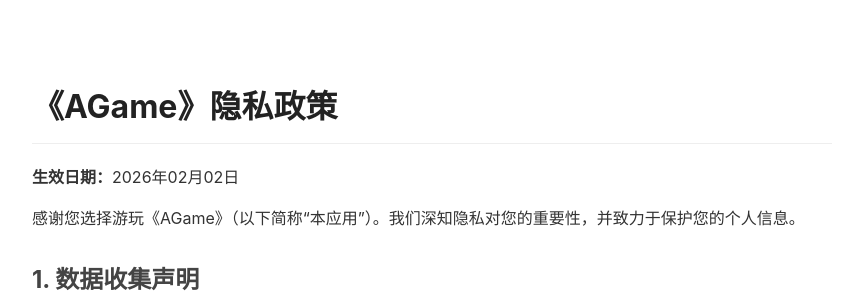
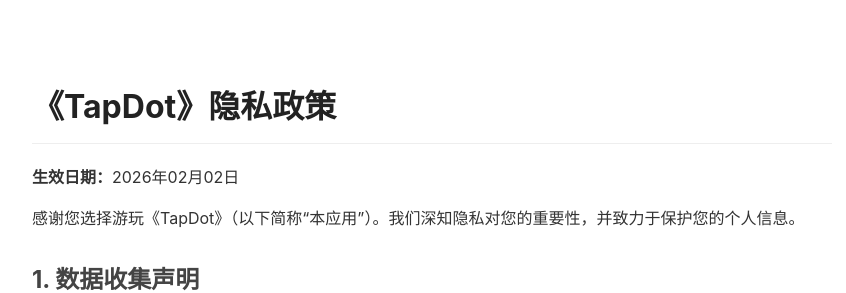
Before and after one commit to qinsheng9638/qinsheng9638.github.io, a plain HTML site: page index.html in a window 1280 px wide. Shown: the top 293 px of the page, without its empty margins (208-1054 px from the left). Drawn offline with Linux system fonts and the light colour scheme.

Commit message:
Update index.html

```diff
--- a/index.html
+++ b/index.html
@@ -3,7 +3,7 @@
 <head>
     <meta charset="UTF-8">
     <meta name="viewport" content="width=device-width, initial-scale=1.0">
-    <title>《AGame》隐私政策</title>
+    <title>《TapDot》隐私政策</title>
     <style>
         body { font-family: -apple-system, 'Helvetica Neue', sans-serif; max-width: 800px; margin: 40px auto; padding: 20px; line-height: 1.6; color: #333; }
         h1 { color: #222; border-bottom: 1px solid #eee; padding-bottom: 10px; }
@@ -13,10 +13,10 @@
     </style>
 </head>
 <body>
-    <h1>《AGame》隐私政策</h1>
+    <h1>《TapDot》隐私政策</h1>
     <p><strong>生效日期：</strong>2026年02月02日</p>
 
-    <p>感谢您选择游玩《AGame》（以下简称“本应用”）。我们深知隐私对您的重要性，并致力于保护您的个人信息。</p>
+    <p>感谢您选择游玩《TapDot》（以下简称“本应用”）。我们深知隐私对您的重要性，并致力于保护您的个人信息。</p>
 
     <h2>1. 数据收集声明</h2>
     <p>本应用是一款<strong>纯粹的单机休闲游戏</strong>。我们郑重承诺：</p>
```
